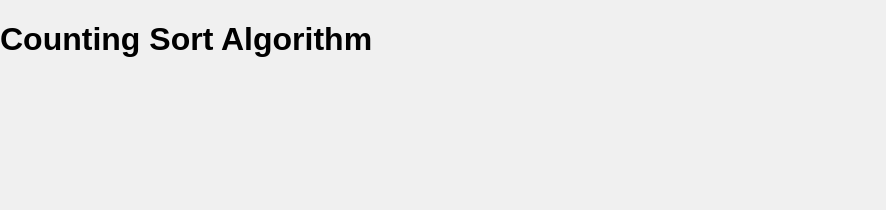
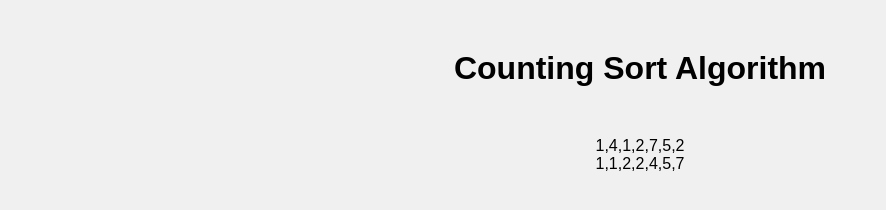
Before and after one commit to Jaes98/countingSort, a plain HTML site: page index.html in a window 1280 px wide. Shown: the whole page, without its empty margins (0-886 px from the left). Drawn offline with Linux system fonts and the light colour scheme.

Commit message:
get array's showing

```diff
--- a/index.html
+++ b/index.html
@@ -8,7 +8,10 @@
 </head>
 <body>
     <h1>Counting Sort Algorithm</h1>
-
+    <div id="arrayContainer">
+    <div id="unsortedArray"></div>
+    <div id="sortedArray"></div>
+    </div>
 </body>
 <script src="script.js"></script>
 </html>
--- a/script.js
+++ b/script.js
@@ -4,8 +4,16 @@ const arr = [1, 4, 1, 2, 7, 5, 2];
 
 function start() {
   console.log("JS running");
+
+ const unsortedArrayElement = document.querySelector("#unsortedArray");
+ const sortedArrayElement = document.querySelector("#sortedArray");
+
+    unsortedArrayElement.innerHTML = arr;
+    sortedArrayElement.innerHTML = countingSort(arr);
+
   console.log("Original array is: ", arr);
   console.log("Sorted array is: ", countingSort(arr));
+
 }
 
 function countingSort(arr) {
--- a/style.css
+++ b/style.css
@@ -4,3 +4,14 @@ body {
     margin: 0;
     padding: 0;
 }
+
+h1 {
+    text-align: center;
+    margin-top: 50px;
+}
+
+#arrayContainer {
+    justify-content: center;
+    text-align: center;
+    margin-top: 50px;
+}
```
